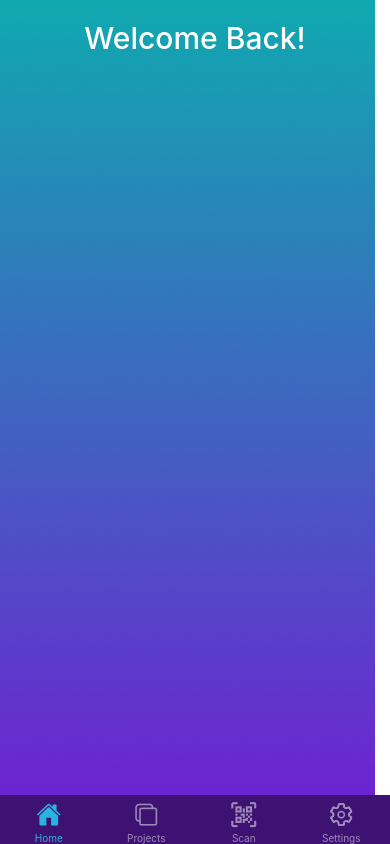
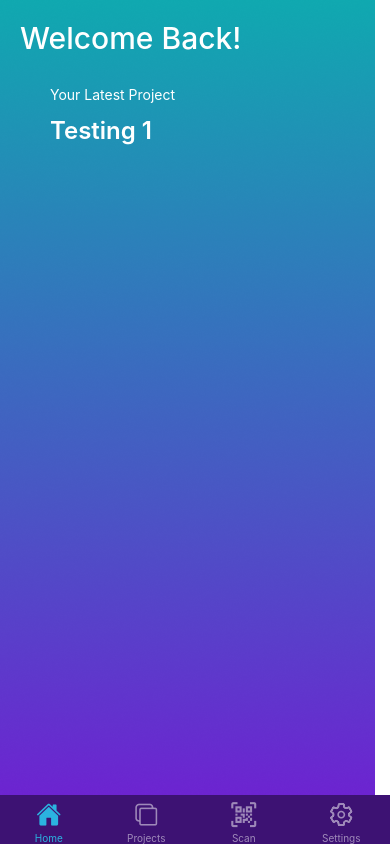
Before and after one commit to awadbilal/structuretesting, a React Native app: screen /Home in a window 390 px wide. Built offline with nearby package versions, Linux system fonts and the light colour scheme.

Commit message:
Initialized Home

```diff
--- a/Components/HomePage/Home.js
+++ b/Components/HomePage/Home.js
@@ -3,55 +3,84 @@ import {
   StyleSheet,
   View,
   RefreshControl,
-  SafeAreaView,
   ScrollView,
+  TouchableOpacity,
 } from 'react-native';
 import Constants from 'expo-constants';
 import { Text } from 'react-native-elements';
+import { Card } from '@rneui/themed';
 import { PROJECTS } from '../data';
 
 const Home = () => {
   const [refreshing, setRefreshing] = useState(false);
+  const DATA = PROJECTS.sort((a, b) => {
+    let keyA = new Date(a.date),
+      keyB = new Date(b.date);
+    if (keyA < keyB) return -1;
+    else if (keyB < keyA) return 1;
+    else return 0;
+  });
+
   const wait = (timeout) => {
     return new Promise((resolve) => setTimeout(resolve, timeout));
   };
+
   const onRefresh = useCallback(() => {
     setRefreshing(true);
-
     wait(600).then(() => setRefreshing(false));
   }, []);
 
   return (
-    <SafeAreaView style={styles.container}>
     <ScrollView
       contentContainerStyle={styles.scrollView}
       refreshControl={
         <RefreshControl refreshing={refreshing} onRefresh={onRefresh} />
       }
     >
+      <View style={styles.container}>
         <Text style={styles.title}>Welcome Back!</Text>
+        <TouchableOpacity style={{ width: '100%', height: '210' }}>
+          <View style={styles.projectCard}>
+            <Text style={styles.subText}>Your Latest Project</Text>
+            <Text style={styles.projectTitle}>{DATA[0].title}</Text>
+          </View>
+        </TouchableOpacity>
+      </View>
     </ScrollView>
-    </SafeAreaView>
   );
 };
 
 export default Home;
 
 const styles = StyleSheet.create({
+  scrollView: {
+    flex: 1,
+    padding: 20,
+  },
   container: {
     flex: 1,
     paddingTop: Constants.statusBarHeight,
-  },
-  scrollView: {
-    flex: 1,
-    padding: 20,
     alignItems: 'center',
   },
   title: {
     color: '#FFFFFF',
     fontSize: 30,
     fontWeight: '500',
-    marginBottom: 15,
+    alignSelf: 'flex-start',
+  },
+  projectCard: {
+    width: '100%',
+    height: '100%',
+    border: 2,
+    borderColor: 'black',
+  },
+  projectTitle: {
+    color: '#FFFFFF',
+    fontSize: 24,
+    fontWeight: '600',
+    position: 'absolute',
+    top: 60,
+    left: 30,
   },
   text: {
     alignSelf: 'baseline',
@@ -63,11 +92,14 @@ const styles = StyleSheet.create({
   },
   subText: {
     color: '#FFF',
-    fontWeight: 'bold',
+    fontWeight: '400',
     fontSize: 14,
-    alignSelf: 'center',
+    position: 'absolute',
+    top: 30,
+    left: 30,
+    alignSelf: 'flex-start',
   },
-  card: {
+  buttons: {
     width: '95%',
     paddingVertical: 14,
     backgroundColor: '#3D1273',
```
Lines whose indentation alone changed are shown as unchanged.
